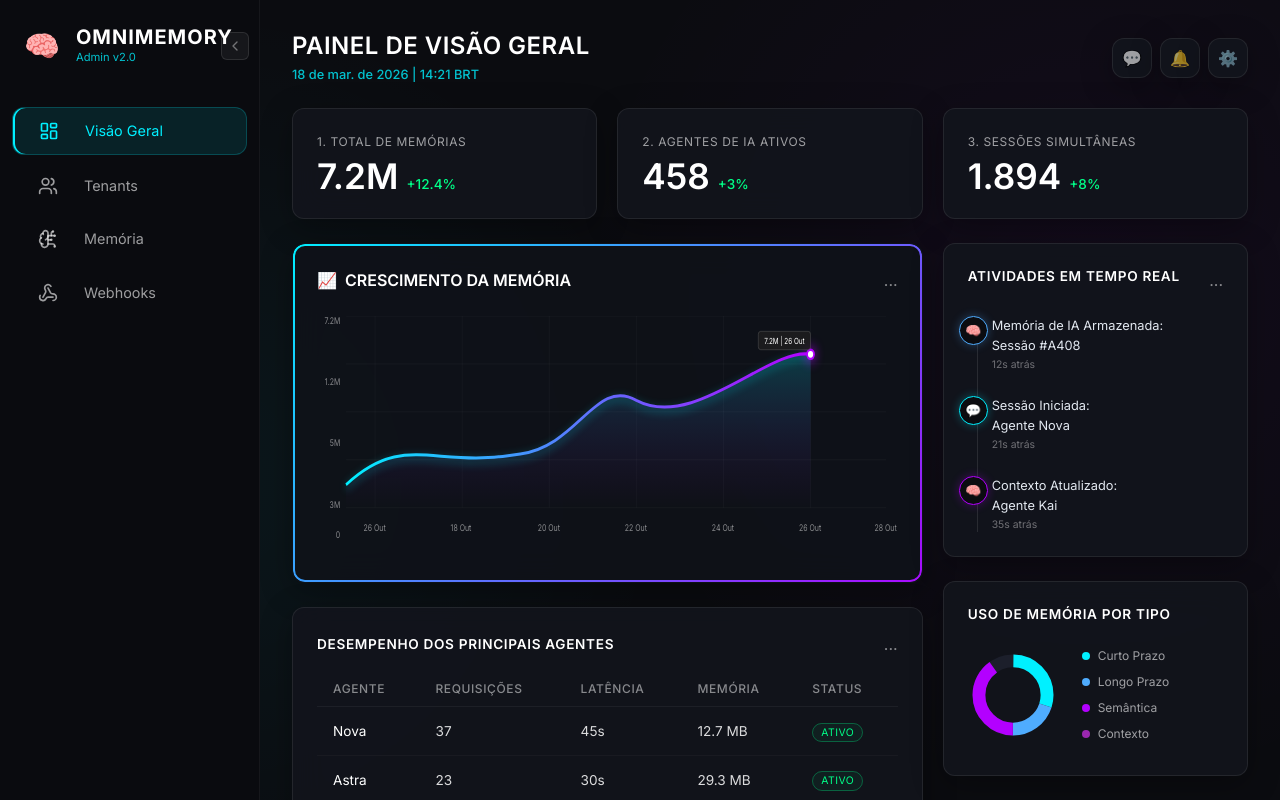
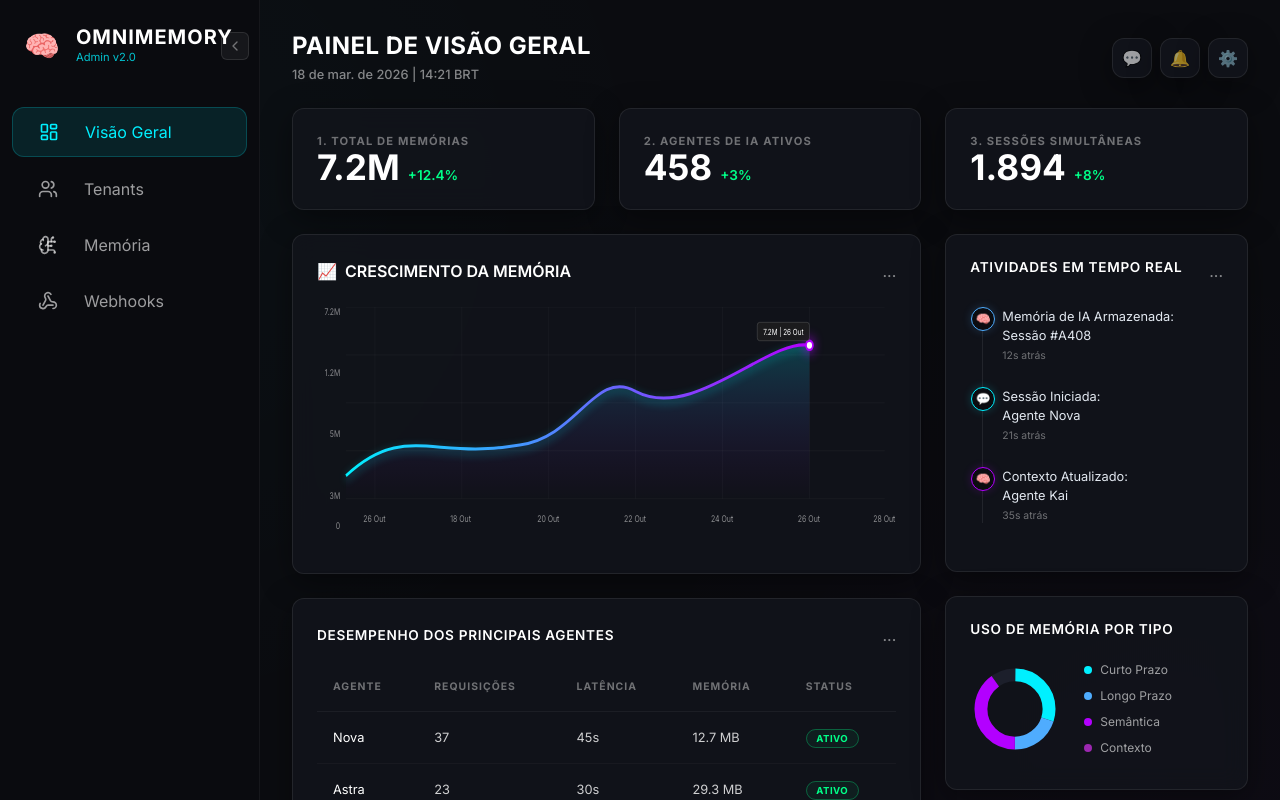
Before and after one commit to AlisxB/OmniMemory-API, a Next.js app in the folder ui/: page / in a window 1280 px wide. Shown: the top 800 px of the page. Built offline with nearby package versions, Linux system fonts and the light colour scheme; sample sign-in values are in the browser's storage.

Commit message:
[style] padronização visual global e refinamento da tipografia harmônica

```diff
--- a/ui/src/app/globals.css
+++ b/ui/src/app/globals.css
@@ -9,8 +9,8 @@
   --color-omni-accent: #FF007A;
   --color-omni-success: #00ff88;
 
-  --font-sans: var(--font-geist-sans), 'Inter', Arial, Helvetica, sans-serif;
-  --font-mono: var(--font-geist-mono);
+  --font-sans: 'Inter', Arial, Helvetica, sans-serif;
+  --font-mono: 'Geist Mono', monospace;
 }
 
 :root {
@@ -18,32 +18,30 @@
   --foreground: #e2e8f0;
 }
 
-body {
-  background: var(--background);
-  color: var(--foreground);
-  font-family: var(--font-sans);
-  min-height: 100vh;
+/* Reset Global para Forçar Padronização */
+* {
+  box-sizing: border-box;
+  font-family: var(--font-sans) !important;
 }
 
-/* Base App Layout */
-.app-container {
-  display: flex;
-  min-height: 100vh;
-  background-image:
-    radial-gradient(circle at 15% 50%, rgba(0, 240, 255, 0.05) 0%, transparent 40%),
-    radial-gradient(circle at 85% 30%, rgba(179, 0, 255, 0.05) 0%, transparent 40%);
+::placeholder {
+  color: rgba(255, 255, 255, 0.4) !important;
+  opacity: 1;
 }
 
-.main-content {
-  flex: 1;
-  padding: 2rem;
-  margin-left: 260px; /* Sidebar width matching image proportion */
+body {
+  background-color: var(--color-omni-bg) !important;
+  color: var(--foreground);
+  min-height: 100vh;
+  margin: 0;
+  padding: 0;
+  -webkit-font-smoothing: antialiased;
 }
 
-/* Specific Header Colors matching mockup */
+/* ─── CLASSES DE TIPOGRAFIA (HARMÔNICAS) ─── */
 .dash-title {
   font-size: 1.5rem;
-  font-weight: 600;
+  font-weight: 700;
   letter-spacing: 0.02em;
   color: #fff;
   text-transform: uppercase;
@@ -51,15 +49,21 @@ body {
 
 .dash-subtitle {
   font-size: 0.8rem;
-  color: #00f0ff;
-  opacity: 0.8;
+  color: rgba(255, 255, 255, 0.5);
   font-weight: 500;
 }
 
-/* KPI numbers */
+.kpi-label {
+  font-size: 0.7rem;
+  color: rgba(255, 255, 255, 0.4);
+  text-transform: uppercase;
+  letter-spacing: 0.1em;
+  font-weight: 700;
+}
+
 .kpi-value {
   font-size: 2.2rem;
-  font-weight: 600;
+  font-weight: 700;
   color: #fff;
   line-height: 1;
 }
@@ -68,72 +72,78 @@ body {
   font-size: 0.85rem;
   color: var(--color-omni-success);
   margin-left: 0.5rem;
-  font-weight: 500;
+  font-weight: 600;
 }
 
-.kpi-label {
-  font-size: 0.75rem;
-  color: rgba(255,255,255,0.6);
+.text-omni-label {
+  font-size: 0.65rem !important;
   text-transform: uppercase;
-  letter-spacing: 0.05em;
-  margin-bottom: 0.5rem;
+  letter-spacing: 0.1em;
+  color: rgba(255, 255, 255, 0.4);
+  font-weight: 700;
 }
 
-/* Data Tables */
+/* ─── COMPONENTES ─── */
+.glass-panel {
+  background: rgba(18, 20, 28, 0.85) !important;
+  backdrop-filter: blur(12px);
+  -webkit-backdrop-filter: blur(12px);
+  border: 1px solid rgba(255, 255, 255, 0.08) !important;
+  border-radius: 12px;
+  box-shadow: 0 8px 32px 0 rgba(0, 0, 0, 0.4) !important;
+  padding: 1.5rem;
+}
+
+/* Tabelas Padronizadas */
 .omni-table {
   width: 100%;
   border-collapse: collapse;
-  margin-top: 1rem;
 }
 
 .omni-table th {
-  color: rgba(255,255,255,0.5);
-  font-weight: 500;
-  font-size: 0.75rem;
+  color: rgba(255, 255, 255, 0.4);
+  font-weight: 700;
+  font-size: 0.65rem;
   text-align: left;
-  padding: 0.5rem 1rem;
-  border-bottom: 1px solid rgba(255,255,255,0.05);
+  padding: 1rem;
+  border-bottom: 1px solid rgba(255, 255, 255, 0.05);
   text-transform: uppercase;
-  letter-spacing: 0.05em;
+  letter-spacing: 0.1em;
 }
 
 .omni-table td {
-  padding: 0.85rem 1rem;
-  border-bottom: 1px solid rgba(255,255,255,0.03);
-  font-size: 0.85rem;
-  color: rgba(255,255,255,0.85);
-}
-
-.omni-table tr:last-child td {
-  border-bottom: none;
+  padding: 1rem;
+  border-bottom: 1px solid rgba(255, 255, 255, 0.03);
+  font-size: 0.8rem;
+  color: rgba(255, 255, 255, 0.8);
 }
 
 .badge-status-green {
   border: 1px solid rgba(0, 255, 136, 0.3);
   color: #00ff88;
   background: rgba(0, 255, 136, 0.05);
-  font-size: 0.65rem;
-  padding: 0.15rem 0.5rem;
-  border-radius: 12px;
+  font-size: 0.6rem;
+  padding: 0.2rem 0.6rem;
+  border-radius: 20px;
   text-transform: uppercase;
+  font-weight: 700;
   letter-spacing: 0.05em;
 }
 
-/* Timeline Feed */
+/* Timeline/Feed */
 .omni-timeline {
   position: relative;
-  padding-left: 1.5rem;
-  margin-top: 1rem;
+  padding-left: 2rem;
 }
 
 .omni-timeline::before {
   content: "";
   position: absolute;
-  left: 0.6rem;
+  left: 0.75rem;
   top: 0.5rem;
   bottom: 0;
   width: 1px;
-  background: rgba(255,255,255,0.1);
+  background: rgba(255, 255, 255, 0.08);
 }
 
 .timeline-item {
@@ -141,85 +151,48 @@ body {
   margin-bottom: 1.5rem;
 }
 
-.timeline-item:last-child {
-  margin-bottom: 0;
-}
-
 .timeline-icon {
   position: absolute;
-  left: -2.05rem;
+  left: -1.95rem;
   top: 0;
-  width: 1.8rem;
-  height: 1.8rem;
+  width: 1.5rem;
+  height: 1.5rem;
   border-radius: 50%;
   display: flex;
   align-items: center;
   justify-content: center;
-  font-size: 0.8rem;
+  font-size: 0.75rem;
   background: var(--color-omni-bg);
-  border: 1px solid currentColor;
+  border: 1px solid rgba(255, 255, 255, 0.1);
 }
 
-.icon-blue { color: #4facfe; box-shadow: 0 0 10px rgba(79,172,254,0.3); }
-.icon-cyan { color: #00f0ff; box-shadow: 0 0 10px rgba(0,240,255,0.3); }
-.icon-purple { color: #b300ff; box-shadow: 0 0 10px rgba(179,0,255,0.3); }
+.icon-blue { color: #4facfe; border-color: #4facfe; box-shadow: 0 0 10px rgba(79,172,254,0.2); }
+.icon-cyan { color: #00f0ff; border-color: #00f0ff; box-shadow: 0 0 10px rgba(0,240,255,0.2); }
+.icon-purple { color: #b300ff; border-color: #b300ff; box-shadow: 0 0 10px rgba(179,0,255,0.2); }
 
-/* Remove Bootstrap default body backgrounds to enforce ours */
-body {
-  background-color: var(--color-omni-bg) !important;
+/* Scrollbar */
+::-webkit-scrollbar { width: 6px; }
+::-webkit-scrollbar-track { background: transparent; }
+::-webkit-scrollbar-thumb { background: rgba(255, 255, 255, 0.1); border-radius: 10px; }
+::-webkit-scrollbar-thumb:hover { background: var(--color-omni-neon); }
+
+/* Layout Global */
+.app-container {
+  display: flex;
+  min-height: 100vh;
+  background-image:
+    radial-gradient(circle at 10% 20%, rgba(0, 240, 255, 0.02) 0%, transparent 40%),
+    radial-gradient(circle at 90% 80%, rgba(179, 0, 255, 0.02) 0%, transparent 40%);
 }
 
-.sidebar-link {
-  display: block;
-  padding: 0.85rem 1.25rem;
-  color: rgba(255, 255, 255, 0.6);
-  text-decoration: none;
-  border-radius: 8px;
-  font-size: 0.9rem;
-  transition: all 0.2s ease;
-  margin-bottom: 0.25rem;
+.main-content {
+  flex: 1;
+  padding: 2rem;
 }
 
-.sidebar-link:hover, .sidebar-link.active {
-  background: rgba(0, 240, 255, 0.1);
-  color: #00f0ff;
-  box-shadow: inset 2px 0 0 #00f0ff;
-}
-
-.glass-panel {
-  background: rgba(18, 20, 28, 0.90) !important;
-  backdrop-filter: blur(16px);
-  -webkit-backdrop-filter: blur(16px);
-  border: 1px solid rgba(255, 255, 255, 0.08) !important;
-  border-radius: 12px;
-  box-shadow: 0 8px 32px 0 rgba(0, 0, 0, 0.3) !important;
-  padding: 1.5rem;
-}
-
-/* Gradient Border Injection using masks */
-.glass-panel.neon-bordered {
-  position: relative;
-  background: rgba(15, 18, 25, 0.95) !important;
-  border: 1px solid transparent !important;
-}
-
-.glass-panel.neon-bordered::before {
-  content: "";
-  position: absolute;
-  top: 0; left: 0; right: 0; bottom: 0;
-  border-radius: 12px;
-  padding: 2px;
-  background: linear-gradient(135deg, #00f0ff 0%, #b300ff 100%);
-  -webkit-mask: linear-gradient(#fff 0 0) content-box, linear-gradient(#fff 0 0);
-  mask: linear-gradient(#fff 0 0) content-box, linear-gradient(#fff 0 0);
-  -webkit-mask-composite: xor;
-  mask-composite: exclude;
-  pointer-events: none;
-  box-shadow: inset 0 0 20px rgba(0, 240, 255, 0.1);
-}
-
-/* Overriding Bootstrap Grid Gutters slightly for premium feeling */
-.row {
-  --bs-gutter-x: 1.25rem;
-  --bs-gutter-y: 1.25rem;
-}
+/* Utils Extras */
+.border-white-10 { border-color: rgba(255, 255, 255, 0.1) !important; }
+.bg-white-5 { background-color: rgba(255, 255, 255, 0.05) !important; }
+.text-omni-neon { color: var(--color-omni-neon) !important; }
+.text-omni-purple { color: var(--color-omni-purple) !important; }
+.text-omni-accent { color: var(--color-omni-accent) !important; }
```
